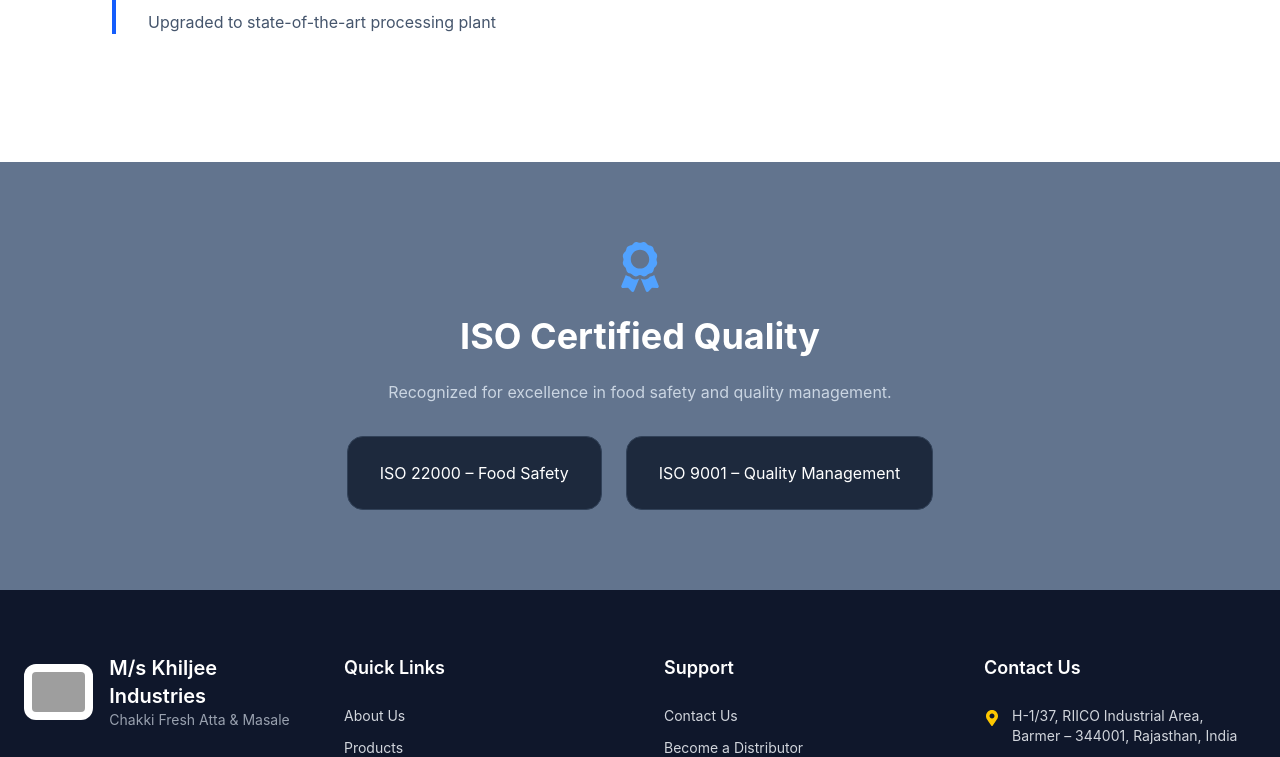
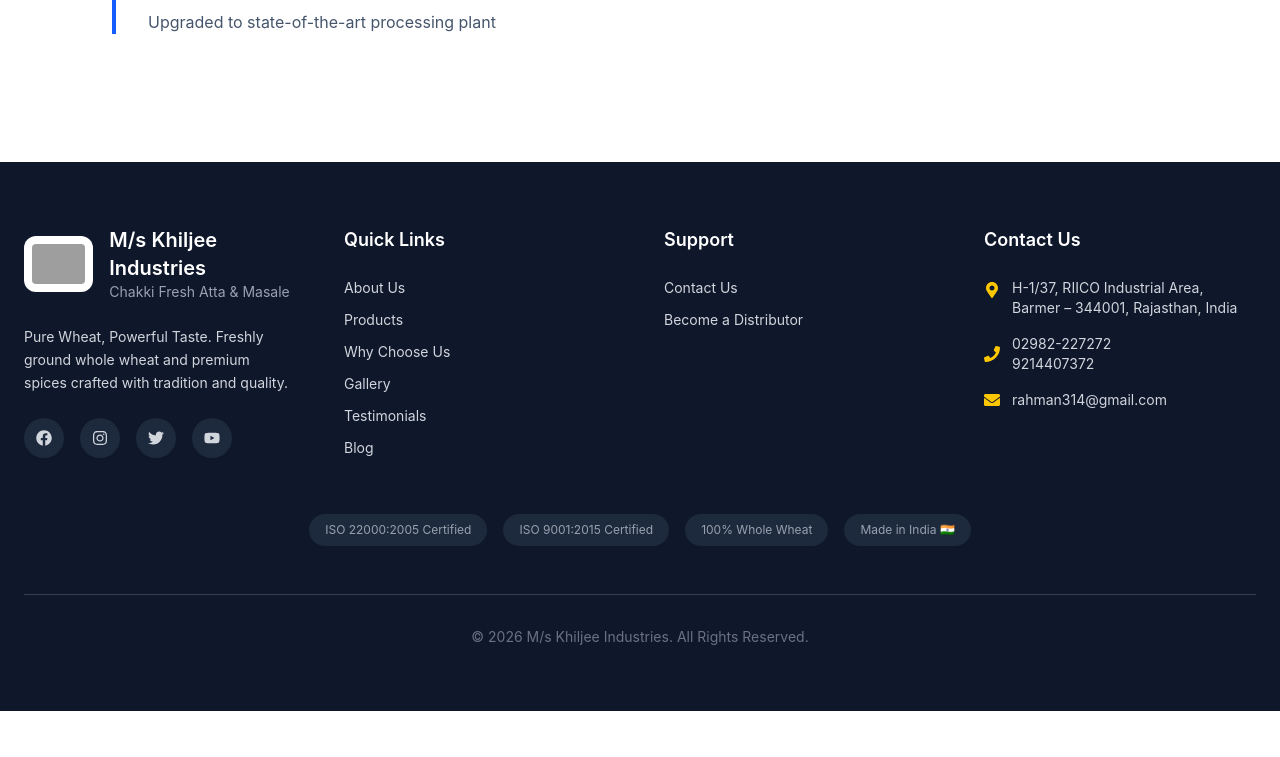
Before and after one commit to Vikramsolanki12/Khiljee-Industries, a React (Vite) app: page /about in a window 1280 px wide. Shown: the part 1946-2703 px from the top of the page. After the commit the page ends 2657 px from the top, so only its background shows below. Built offline with nearby package versions, Linux system fonts and the light colour scheme; grey boxes are pictures that could not be loaded.

Commit message:
Update About.jsx

```diff
--- a/src/pages/About.jsx
+++ b/src/pages/About.jsx
@@ -169,28 +169,6 @@
         </div>
       </section>
 
-      {/* CERTIFICATIONS */}
-      <section className="bg-slate-500 py-20 text-white text-center">
-        <div className="max-w-4xl mx-auto px-6">
-          <FaAward className="mx-auto mb-6 text-blue-400" size={50} />
-          <h2 className="text-4xl font-bold mb-6">
-            ISO Certified Quality
-          </h2>
-          <p className="text-slate-300 mb-8">
-            Recognized for excellence in food safety and quality management.
-          </p>
-
-          <div className="flex flex-wrap justify-center gap-6">
-            <div className="bg-slate-800 px-8 py-6 rounded-2xl border border-slate-700">
-              ISO 22000 – Food Safety
-            </div>
-            <div className="bg-slate-800 px-8 py-6 rounded-2xl border border-slate-700">
-              ISO 9001 – Quality Management
-            </div>
-          </div>
-        </div>
-      </section>
-
     </div>
   );
 };
```
